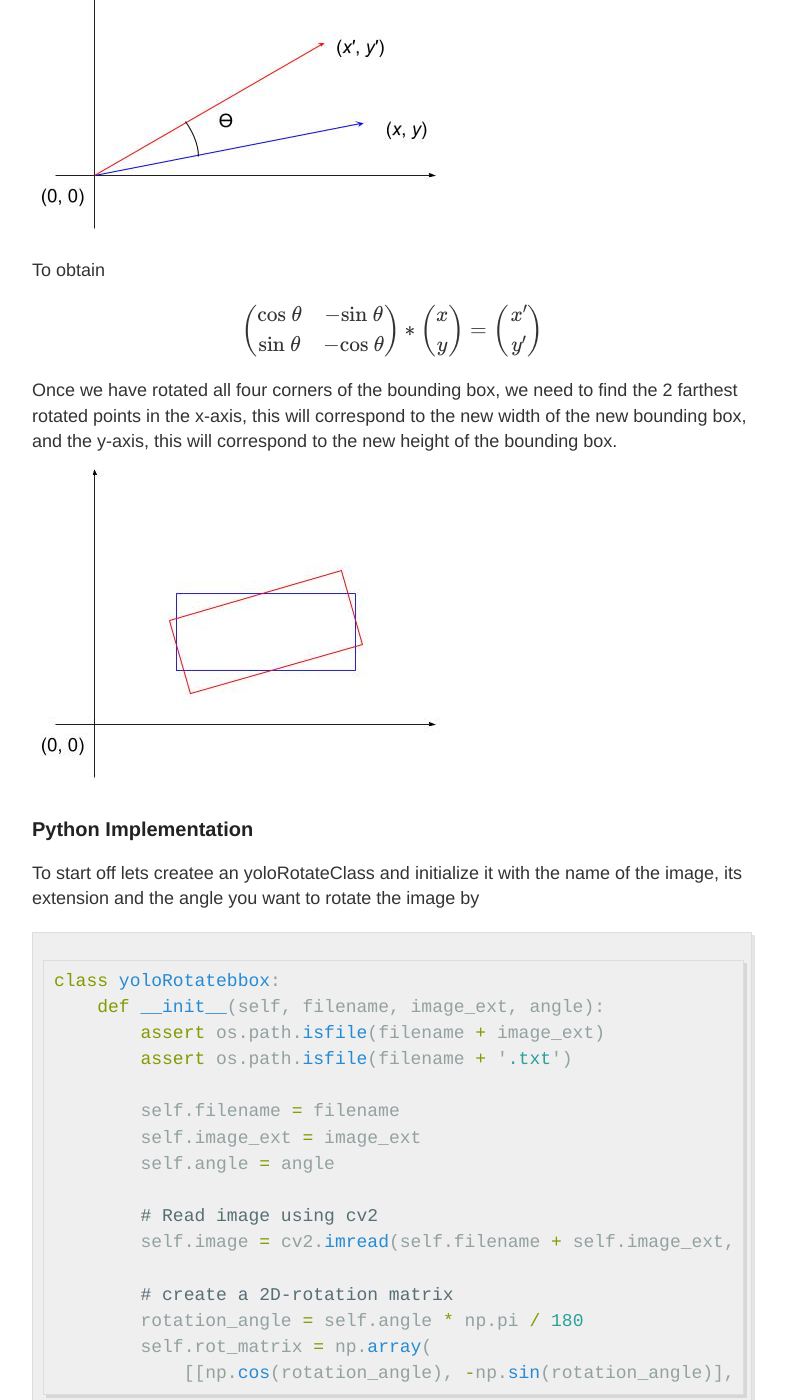
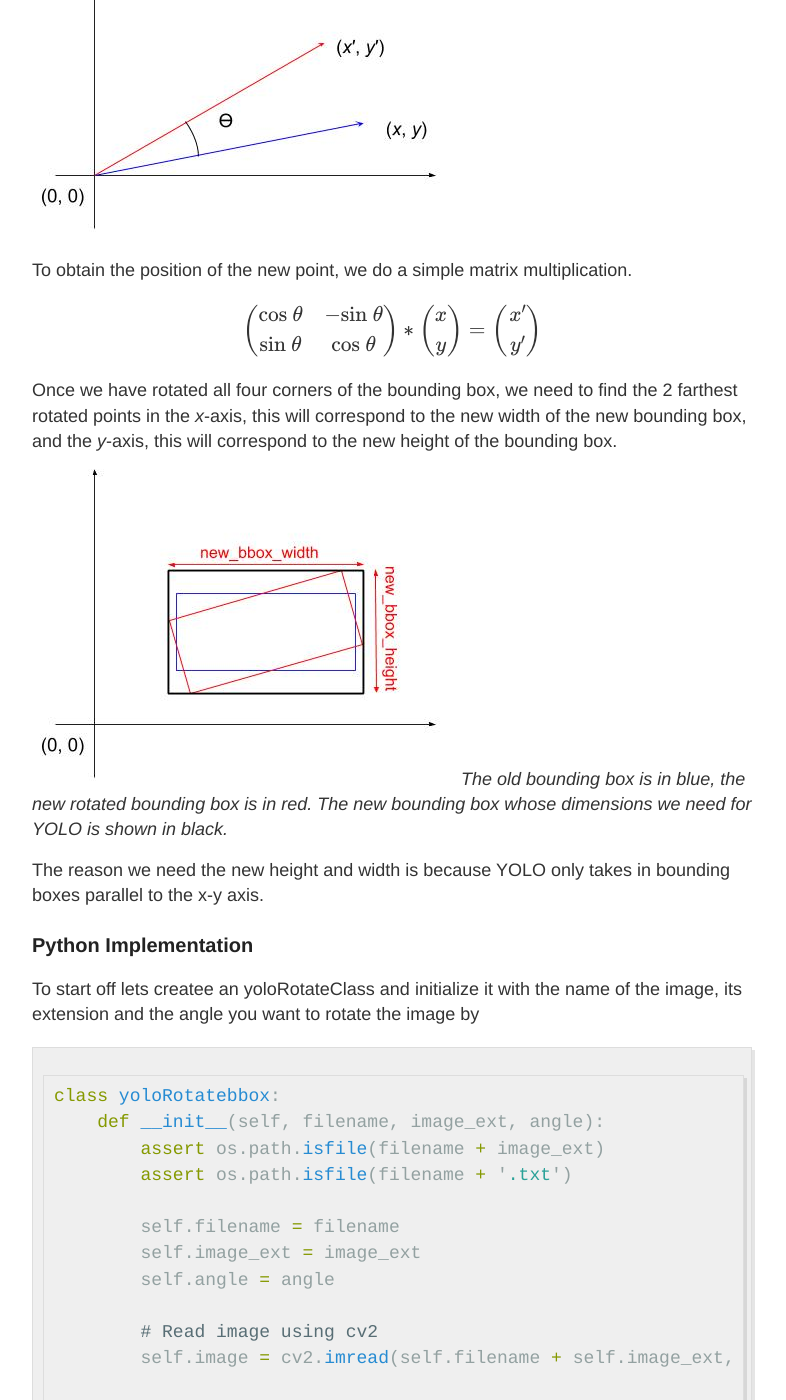
Before and after one commit to usmanr149/urmlblog, a Jekyll site: the page built from _posts/2020-3-5-rotate_yolo_bbox.md, in a window 1280 px wide and 1400 px high, scrolled down 2433 px. Shown: the whole window, without its empty margins (248-1034 px from the left). Built offline with Jekyll 4.4.1, drawn with Linux system fonts in a browser that asks for light colours; formulas are drawn with MathJax 3.

Commit message:
Update bounding box info.

```diff
--- a/_posts/2020-3-5-rotate_yolo_bbox.md
+++ b/_posts/2020-3-5-rotate_yolo_bbox.md
@@ -58,13 +58,13 @@ The point $$(x,y)$$ will be rotated counterclockwise by angle $$\theta$$.
 
 ![_config.yml]({{ site.baseurl }}/images/rotate_yolo_bbox/pointRotation.jpg)
 
-To obtain
+To obtain the position of the new point, we do a simple matrix multiplication.
 
 $$
 \begin{align}
 \begin{pmatrix}
 \text{cos } \theta & -\text{sin } \theta \\
-\text{sin } \theta & -\text{cos } \theta
+\text{sin } \theta & \text{cos } \theta
 \end{pmatrix}*
 \begin{pmatrix}
 x \\
@@ -78,11 +78,16 @@ y'
 $$
 
 Once we have rotated all four corners of the bounding box, we need to find the 2
-farthest rotated points in the x-axis, this will correspond to the new width of
-the new bounding box, and the y-axis, this will correspond to the new height of
+farthest rotated points in the *x*-axis, this will correspond to the new width of
+the new bounding box, and the *y*-axis, this will correspond to the new height of
 the bounding box.
 
 ![_config.yml]({{ site.baseurl }}/images/rotate_yolo_bbox/bbox_rotation.jpg)
+*The old bounding box is in blue, the new rotated bounding box is in red. The new
+bounding box whose dimensions we need for YOLO is shown in black.*
+
+The reason we need the new height and width is because YOLO only takes in bounding
+boxes parallel to the x-y axis.
 
 ### Python Implementation
 
```
Also changed, not shown: images/rotate_yolo_bbox/bbox_rotation.jpg.
